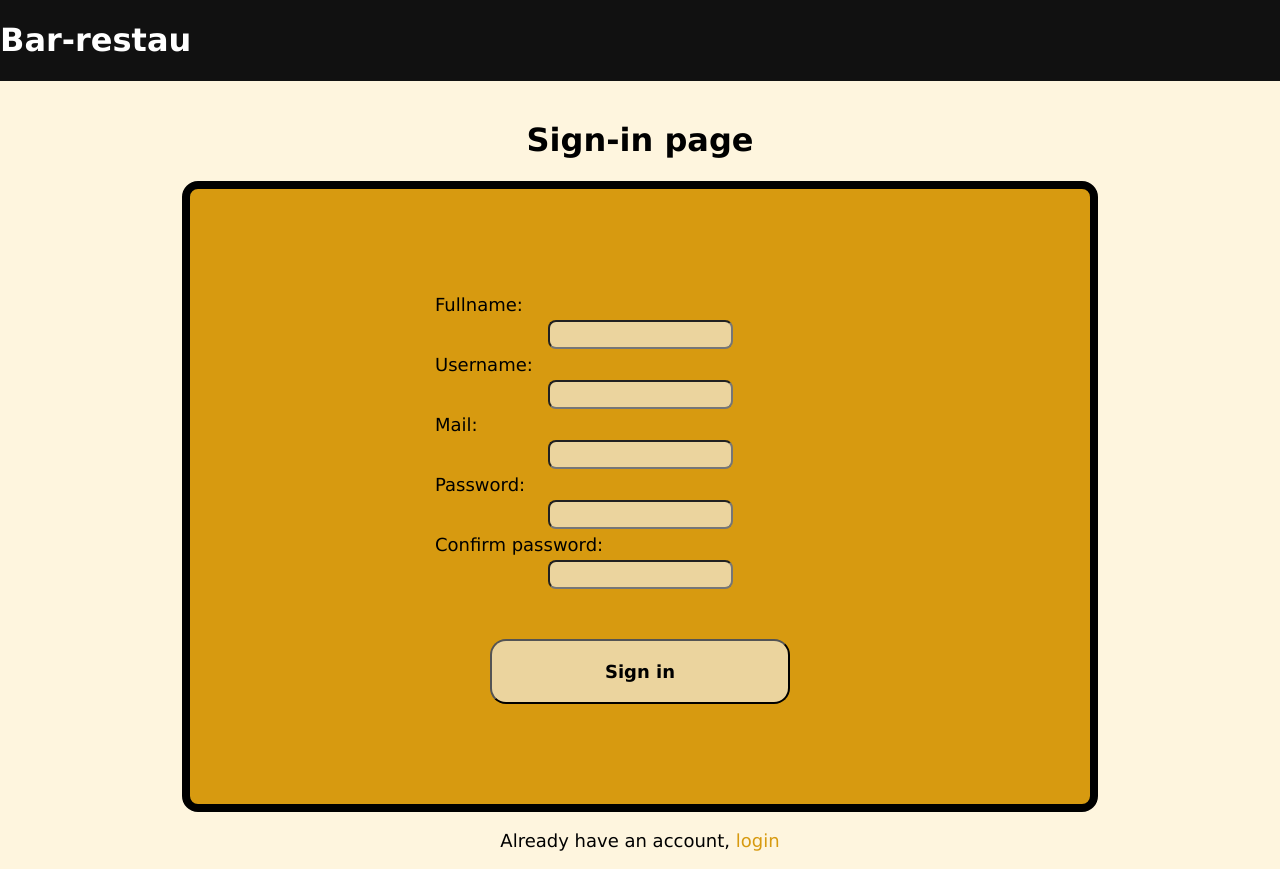
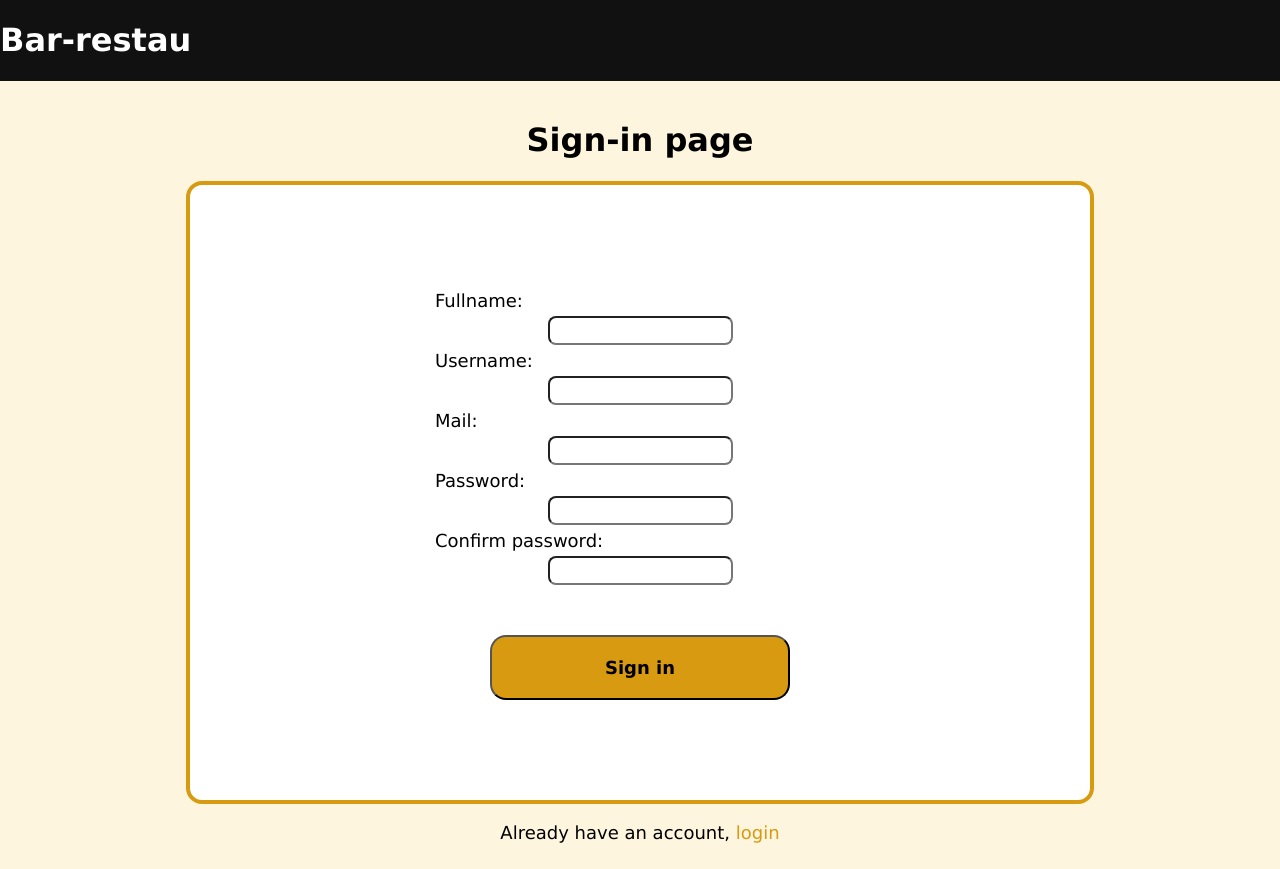
Before and after one commit to angebhd/bar-restau-client, a React (Create React App) app: page /signin in a window 1280 px wide. Built offline with nearby package versions, Linux system fonts and the light colour scheme.

Commit message:
ajusting the color of forms

```diff
--- a/src/pages/login.js
+++ b/src/pages/login.js
@@ -2,12 +2,13 @@ import LoginHeader from "../components/loginHeader";
 import "../styles/login.css";
 import { Link } from "react-router-dom";
 function Login() {
+
     return (
 
         <div className="login" >
             <LoginHeader />
             <h1> Login page </h1>
-            <form id="login" method="post">
+            <form id="login" action="http://localhost:3001/login" method="POST">
                 <label htmlFor="username">Username: </label>
                 <input name="username"></input>
 
--- a/src/pages/menu.js
+++ b/src/pages/menu.js
@@ -67,27 +67,27 @@ function Menu() {
                     <div className="soft">
                         <h4> Soft drink </h4>
                         <ul>
+                            <li> Sprite </li>
                             <li> Fanta </li>
+                            <li> Pepsi </li>
                             <li> Coca </li>
-                            <li> Sprite </li>
-                            <li> Pepsi </li>
                         </ul>
                     </div>
                     <div className="natural-juice">
                         <h4> Natural juice </h4>
                         <ul>
+                            <li> Appe </li>
+                            <li> Mango </li>
+                            <li> Orange </li>
+                            <li> Citronade </li>
                             <li> Macedoine </li>
-                            <li> Appe </li>
-                            <li> Orange </li>
-                            <li> Mango </li>
-                            <li> Citronade </li>
                         </ul>
                     </div>
                     <div className="beer">
                         <h4> Beers </h4>
                         <ul>
+                            <li> Castle beer </li>
                             <li> Heinekein </li>
-                            <li> Castle beer </li>
                             <li> Primus </li>
                             <li> Turbo </li>
                             <li> Skol </li>
--- a/src/pages/signin.js
+++ b/src/pages/signin.js
@@ -6,7 +6,7 @@ export default function Singnin() {
         <div className="login" >
             <LoginHeader/>
             <h1> Sign-in page </h1>
-            <form id="login" method="post">
+            <form id="login" action="http://localhost:3001/signin" method="post">
 
                 <label htmlFor="fullname">Fullname: </label>
                 <input name="fullname" type="text"></input>
--- a/src/styles/login.css
+++ b/src/styles/login.css
@@ -13,16 +13,16 @@ form#login {
     flex-direction: column;
     max-width: 1000px;
 
-    border: 0.5rem black solid;
+    border: 0.3rem #d79a10 solid;
     border-radius: 1rem;
     padding: 20px;
 
-    background-color: #d79a10;
+    background-color: #fff
 }
 
 form#login input {
     margin-left: 2rem;
-    background-color: #ebd49e;
+    background-color: white;
     padding: 5px;
     border-radius: 8px;
 }
@@ -31,7 +31,7 @@ form#login button {
     margin: 0 auto;
     margin-top: 50px;
     padding: 20px;
-    background-color: #ebd49e;
+    background-color: #d79a10;
     font-weight: bold;
     font-size: large;
     border-radius: 1rem;
--- a/src/styles/reservation.css
+++ b/src/styles/reservation.css
@@ -9,11 +9,12 @@ form.reservation {
     margin: 10vh auto;
     margin-bottom: 5vh;
 
-    border: 0.5rem black solid;
+    border: 0.5rem #d79a10 solid;
     border-radius: 1rem;
     padding: 20px;
 
     background-color: #d79a10;
+    background-color: #fff;
 }
 
 form.reservation select,
```
